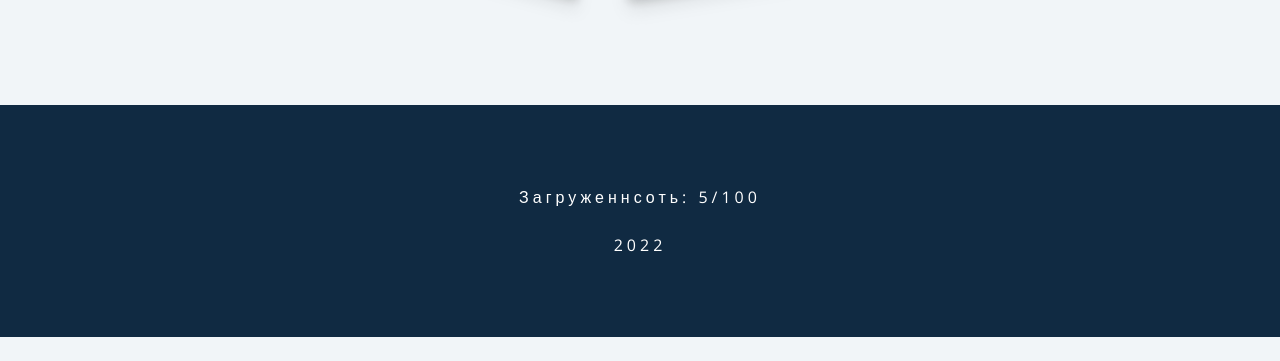
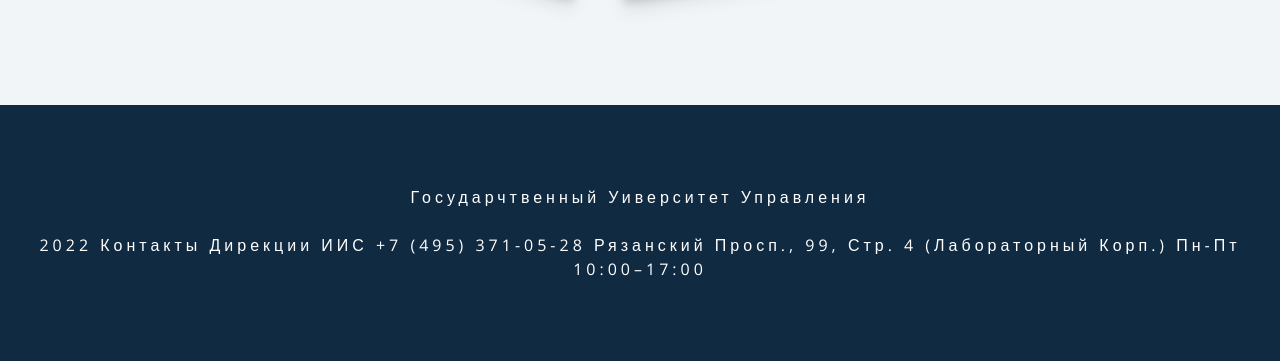
Before and after one commit to Arinaagu/guu-widget-, a plain HTML site: page index.html in a window 1280 px wide. Shown: the part 2609-2970 px from the top of the page. Before the commit the page ends 2946 px from the top, so only its background shows below. Drawn offline with nearby package versions, Linux system fonts and the light colour scheme.

Commit message:
Update index.html

```diff
--- a/index.html
+++ b/index.html
@@ -1525,8 +1525,10 @@
 <!------footer------>
 <footer class="section">
     <p>
-        Загруженнсоть: 5/100<br><br><span id="date"> 2022</span>
-         <!-- .All rights reserved  -->
+        Государчтвенный уиверситет управления<br><br><span id="date"> 2022</span>
+        Контакты дирекции ИИС +7 (495) 371-05-28
+	Рязанский просп., 99, стр. 4 (Лабораторный корп.)
+	пн-пт 10:00–17:00
     </p>
 </footer>
 <!--------back to top button----->
```
